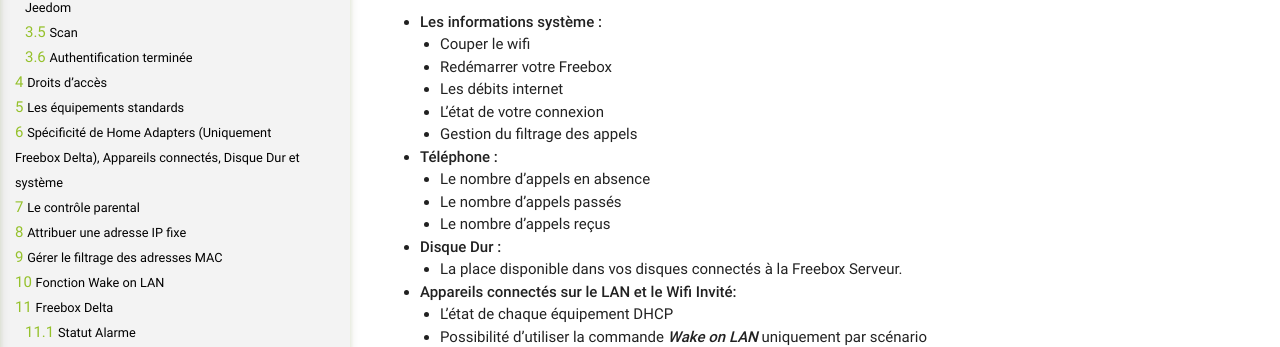
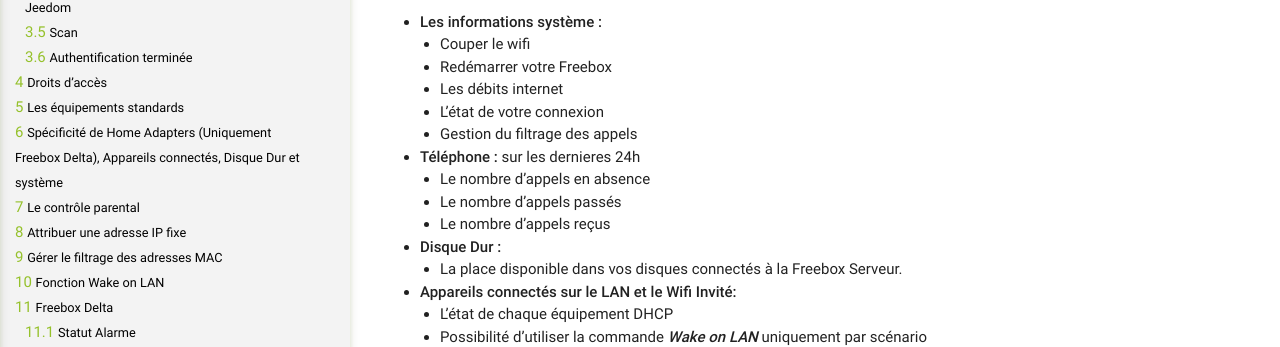
Before and after one commit to mika-nt28/Documentations, a Jekyll site: the page built from Freebox_OS/fr_FR/index.md, in a window 1280 px wide and 900 px high. Shown: the part 311-658 px from the top of the window. Built offline with Jekyll 4.4.1, drawn with Linux system fonts in a browser that asks for light colours; some of the changed text lies outside the part shown.

Commit message:
mise à jour de la documentation freebox

```diff
--- a/Freebox_OS/fr_FR/index.md
+++ b/Freebox_OS/fr_FR/index.md
@@ -21,7 +21,7 @@
   - Les débits internet
   - L'état de votre connexion
   - Gestion du filtrage des appels
-- **Téléphone :**
+- **Téléphone :** sur les dernieres 24h
   - Le nombre d'appels en absence
   - Le nombre d'appels passés
   - Le nombre d'appels reçus
@@ -167,7 +167,7 @@
   - board name
   - serial
   - 4G si la carte est présente dans la Freebox
-- **Téléphone**
+- **Téléphone** sur les dernieres 24h
   - Nombre Appels Manqués / Reçus / Passés
   - Liste Appels Manqués / Reçus / Passés
 - **Téléchargements**
```
Also changed, not shown: Freebox_OS/fr_FR/changelog.md (+1 -1 lines).
